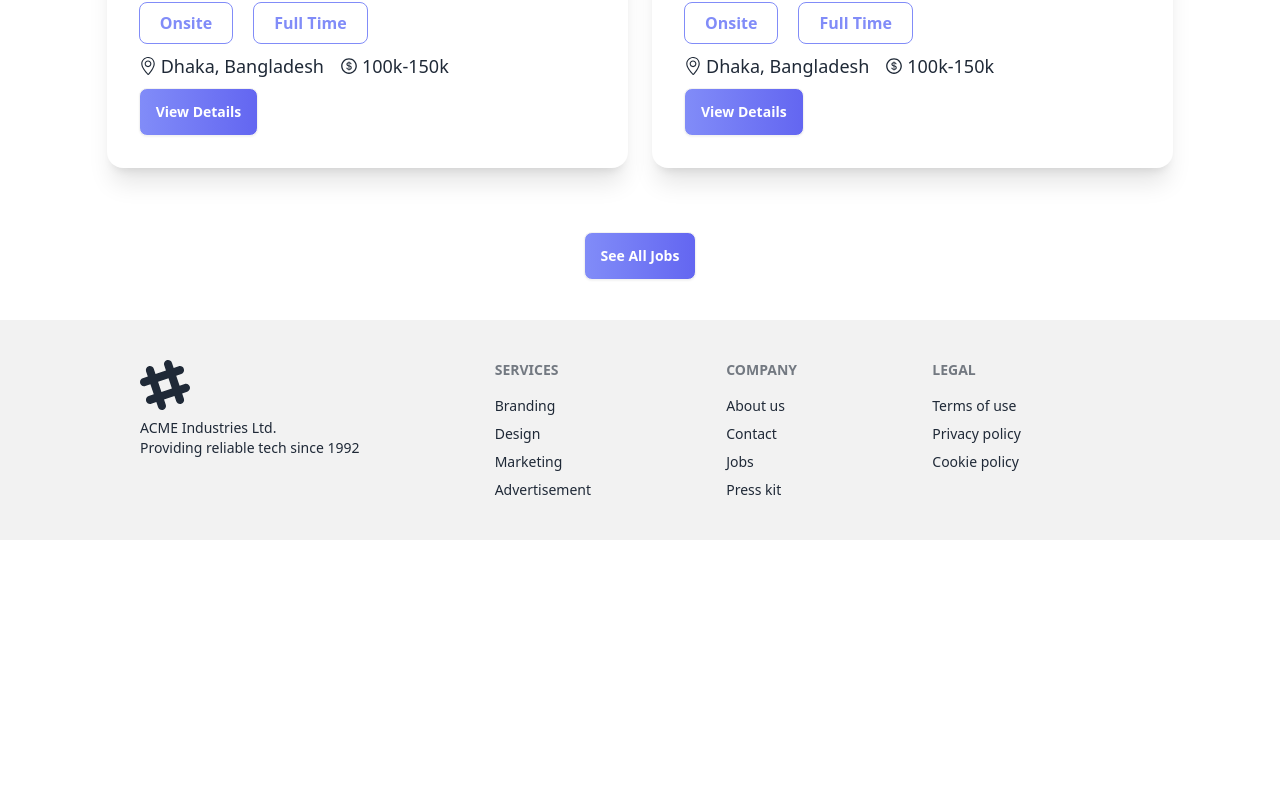
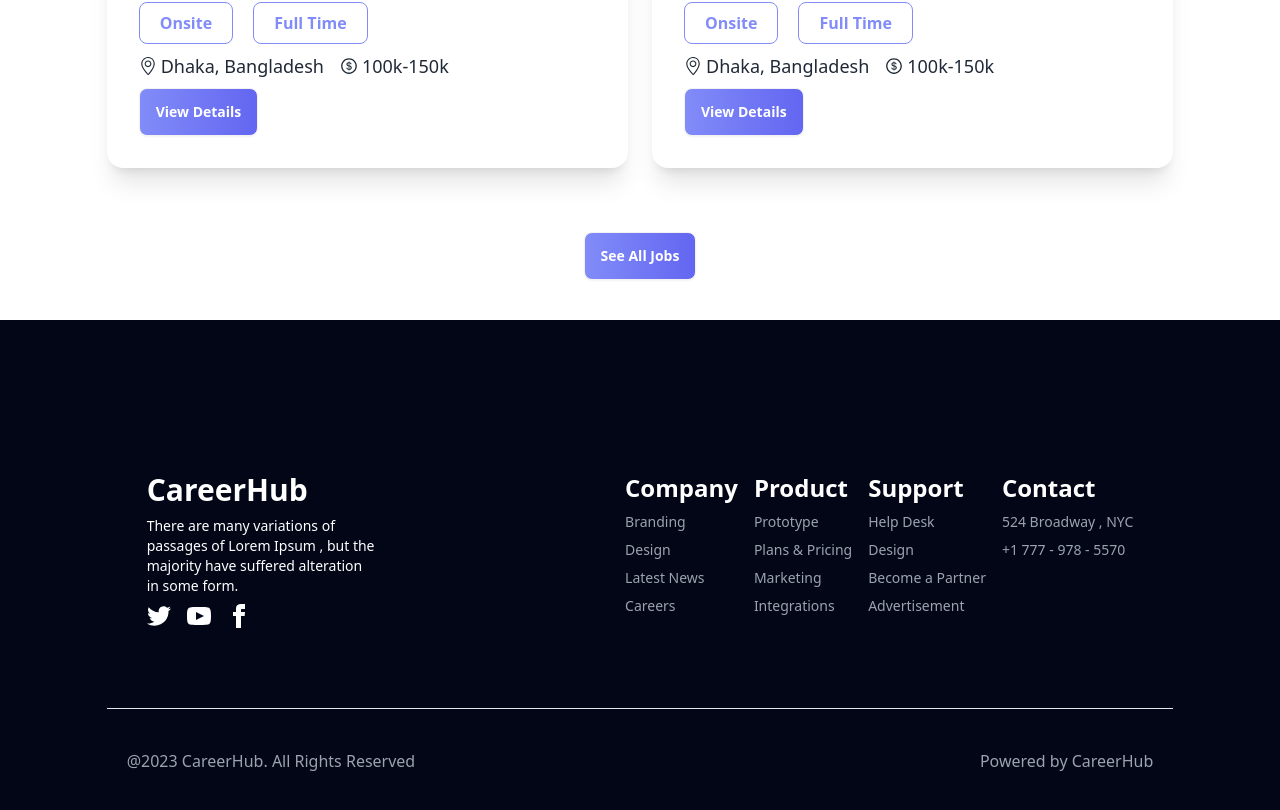
Before and after one commit to tahmedofficial/react-career-portfolio, a React (Vite) app: page / in a window 1280 px wide. Shown: the part 2540-3350 px from the top of the page. Before the commit the page ends 3080 px from the top, so only its background shows below. Built offline with nearby package versions, Linux system fonts and the light colour scheme.

Commit message:
finish footer section

```diff
--- a/src/components/Footer/Footer.jsx
+++ b/src/components/Footer/Footer.jsx
@@ -1,32 +1,53 @@
 
 const Footer = () => {
     return (
-        <footer className="p-10 bg-base-200 text-base-content">
-            <div className="footer md:w-5/6 mx-auto">
-                <aside>
-                    <svg width="50" height="50" viewBox="0 0 24 24" xmlns="http://www.w3.org/2000/svg" fillRule="evenodd" clipRule="evenodd" className="fill-current"><path d="M22.672 15.226l-2.432.811.841 2.515c.33 1.019-.209 2.127-1.23 2.456-1.15.325-2.148-.321-2.463-1.226l-.84-2.518-5.013 1.677.84 2.517c.391 1.203-.434 2.542-1.831 2.542-.88 0-1.601-.564-1.86-1.314l-.842-2.516-2.431.809c-1.135.328-2.145-.317-2.463-1.229-.329-1.018.211-2.127 1.231-2.456l2.432-.809-1.621-4.823-2.432.808c-1.355.384-2.558-.59-2.558-1.839 0-.817.509-1.582 1.327-1.846l2.433-.809-.842-2.515c-.33-1.02.211-2.129 1.232-2.458 1.02-.329 2.13.209 2.461 1.229l.842 2.515 5.011-1.677-.839-2.517c-.403-1.238.484-2.553 1.843-2.553.819 0 1.585.509 1.85 1.326l.841 2.517 2.431-.81c1.02-.33 2.131.211 2.461 1.229.332 1.018-.21 2.126-1.23 2.456l-2.433.809 1.622 4.823 2.433-.809c1.242-.401 2.557.484 2.557 1.838 0 .819-.51 1.583-1.328 1.847m-8.992-6.428l-5.01 1.675 1.619 4.828 5.011-1.674-1.62-4.829z"></path></svg>
-                    <p>ACME Industries Ltd.<br />Providing reliable tech since 1992</p>
-                </aside>
-                <nav>
-                    <h6 className="footer-title">Services</h6>
+        <footer className="bg-slate-950 py-28">
+            <div className="footer p-10 text-base-content md:w-5/6 mx-auto">
+                <nav className="text-white">
+                    <h2 className="text-3xl font-semibold">CareerHub</h2>
+                    <p className="w-2/4">There are many variations of passages of Lorem Ipsum , but the majority have suffered alteration in some form.</p>
+                    <div className="grid grid-flow-col gap-4">
+                        <a><svg xmlns="http://www.w3.org/2000/svg" width="24" height="24" viewBox="0 0 24 24" className="fill-current"><path d="M24 4.557c-.883.392-1.832.656-2.828.775 1.017-.609 1.798-1.574 2.165-2.724-.951.564-2.005.974-3.127 1.195-.897-.957-2.178-1.555-3.594-1.555-3.179 0-5.515 2.966-4.797 6.045-4.091-.205-7.719-2.165-10.148-5.144-1.29 2.213-.669 5.108 1.523 6.574-.806-.026-1.566-.247-2.229-.616-.054 2.281 1.581 4.415 3.949 4.89-.693.188-1.452.232-2.224.084.626 1.956 2.444 3.379 4.6 3.419-2.07 1.623-4.678 2.348-7.29 2.04 2.179 1.397 4.768 2.212 7.548 2.212 9.142 0 14.307-7.721 13.995-14.646.962-.695 1.797-1.562 2.457-2.549z"></path></svg></a>
+                        <a><svg xmlns="http://www.w3.org/2000/svg" width="24" height="24" viewBox="0 0 24 24" className="fill-current"><path d="M19.615 3.184c-3.604-.246-11.631-.245-15.23 0-3.897.266-4.356 2.62-4.385 8.816.029 6.185.484 8.549 4.385 8.816 3.6.245 11.626.246 15.23 0 3.897-.266 4.356-2.62 4.385-8.816-.029-6.185-.484-8.549-4.385-8.816zm-10.615 12.816v-8l8 3.993-8 4.007z"></path></svg></a>
+                        <a><svg xmlns="http://www.w3.org/2000/svg" width="24" height="24" viewBox="0 0 24 24" className="fill-current"><path d="M9 8h-3v4h3v12h5v-12h3.642l.358-4h-4v-1.667c0-.955.192-1.333 1.115-1.333h2.885v-5h-3.808c-3.596 0-5.192 1.583-5.192 4.615v3.385z"></path></svg></a>
+                    </div>
+                </nav>
+
+                <nav className="text-gray-400">
+                    <h6 className="text-2xl text-white font-semibold">Company</h6>
                     <a className="link link-hover">Branding</a>
                     <a className="link link-hover">Design</a>
+                    <a className="link link-hover">Latest News</a>
+                    <a className="link link-hover">Careers</a>
+                </nav>
+
+                <nav className="text-gray-400">
+                    <h6 className="text-2xl text-white font-semibold">Product</h6>
+                    <a className="link link-hover">Prototype</a>
+                    <a className="link link-hover">Plans & Pricing</a>
                     <a className="link link-hover">Marketing</a>
+                    <a className="link link-hover">Integrations</a>
+                </nav>
+
+                <nav className="text-gray-400">
+                    <h6 className="text-2xl text-white font-semibold">Support</h6>
+                    <a className="link link-hover">Help Desk</a>
+                    <a className="link link-hover">Design</a>
+                    <a className="link link-hover">Become a Partner</a>
                     <a className="link link-hover">Advertisement</a>
                 </nav>
-                <nav>
-                    <h6 className="footer-title">Company</h6>
-                    <a className="link link-hover">About us</a>
-                    <a className="link link-hover">Contact</a>
-                    <a className="link link-hover">Jobs</a>
-                    <a className="link link-hover">Press kit</a>
+
+                <nav className="text-gray-400">
+                    <h6 className="text-2xl text-white font-semibold">Contact</h6>
+                    <a className="link link-hover">524 Broadway , NYC</a>
+                    <a className="link link-hover">+1 777 - 978 - 5570</a>
                 </nav>
-                <nav>
-                    <h6 className="footer-title">Legal</h6>
-                    <a className="link link-hover">Terms of use</a>
-                    <a className="link link-hover">Privacy policy</a>
-                    <a className="link link-hover">Cookie policy</a>
-                </nav>
+
+            </div>
+
+            <div className="flex border-t my-10 justify-between md:w-5/6 mx-auto px-5">
+                <h2 className="mt-10 text-gray-400">@2023 CareerHub. All Rights Reserved</h2>
+                <h2 className="mt-10 text-gray-400">Powered by CareerHub</h2>
             </div>
         </footer>
     );
```
